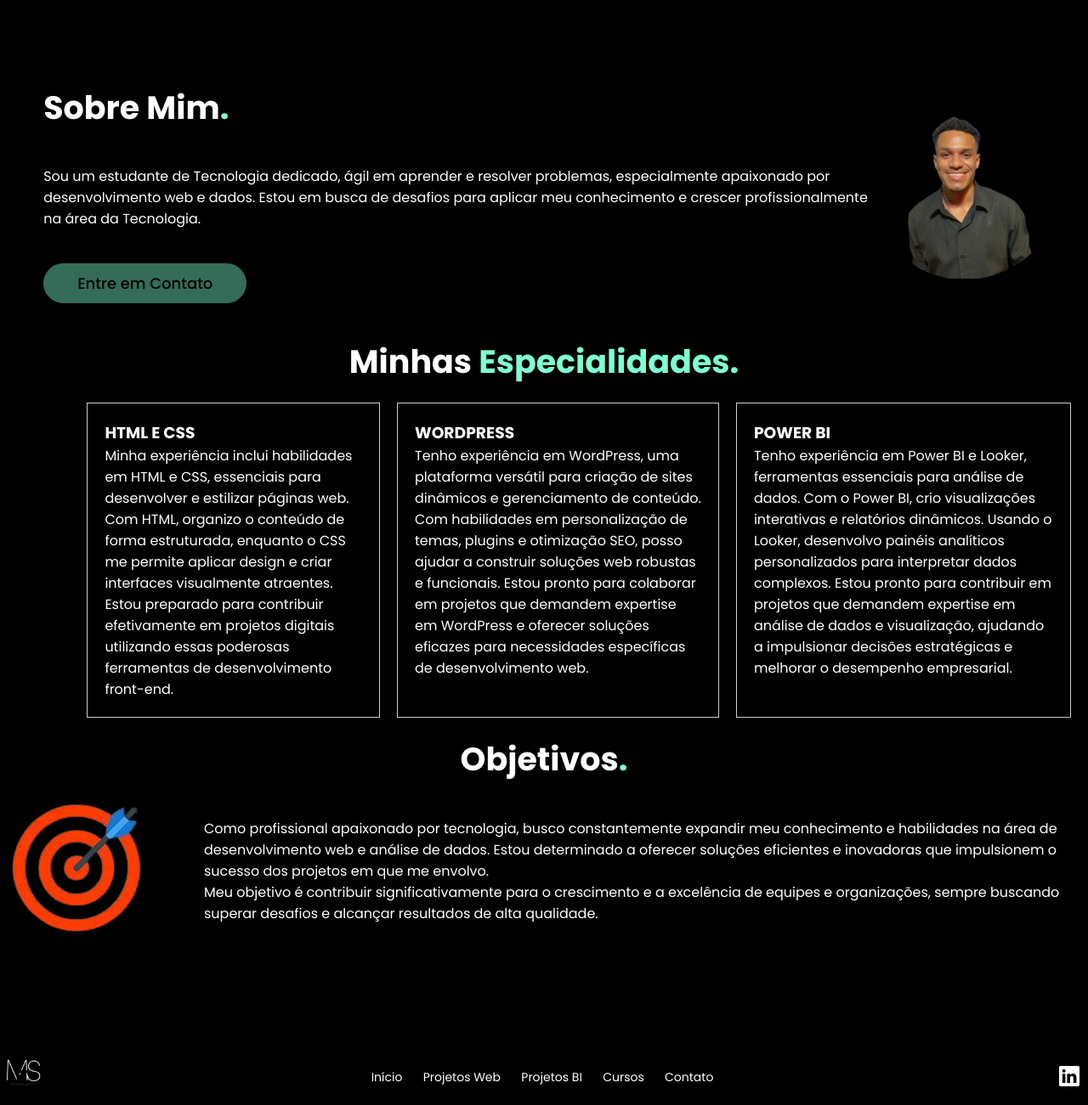
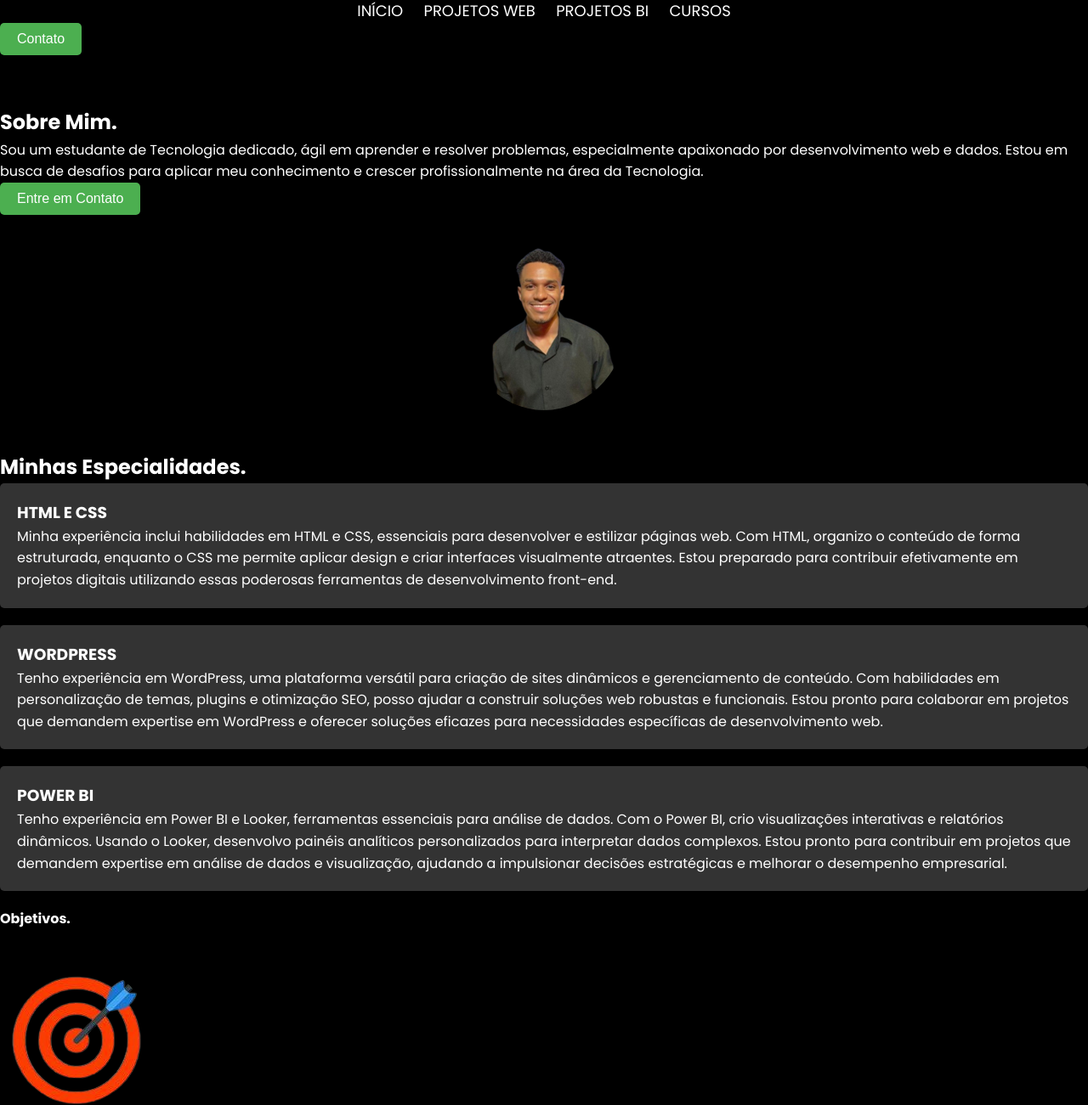
Before and after one commit to Souzamatheuss/portfolio-atualizado, a plain HTML site: page index.html in a window 1280 px wide. Shown: the part 179-1480 px from the top of the page at 85% size. Drawn offline with nearby package versions, Linux system fonts and the light colour scheme.

Commit message:
update.stylecss

```diff
--- a/style.css
+++ b/style.css
@@ -1,209 +1,124 @@
-
-/*ESTILO GERAL*/
-* {
+/* Reset de margens e padding para o corpo da página */
+body, h1, h2, h3, h4, p, ul {
     margin: 0;
     padding: 0;
-    box-sizing: border-box;
-    font-family: "Poppins", sans-serif;
 }
 
+/* Estilo global para a página */
 body {
-    background-color: black;
-    height: 100vh;
+    font-family: 'Poppins', sans-serif; /* Utilizando a fonte do Google Fonts */
+    background-color: #000; /* Cor de fundo preta */
+    color: #fff; /* Cor do texto branco */
+    line-height: 1.6;
 }
 
-.interface{
-    max-width: 1280px;
-    margin: 0 auto;
+/* Estilizando links */
+a {
+    color: #fff; /* Cor do texto branco para links */
+    text-decoration: none;
 }
 
-.flex {
-    display: flex;
+a:hover {
+    text-decoration: underline; /* Sublinhado ao passar o mouse sobre links */
 }
 
-.btn-contato button{
-    padding: 10px 40px;
-    font-size: 18px;
-    font-weight: 500;
-    background-color: rgb(53, 107, 89);
-    border: 0;
-    border-radius: 30px;
+/* Estilo para botões */
+button {
+    background-color: #4CAF50; /* Cor verde */
+    color: #fff; /* Cor do texto branco */
+    border: none;
+    padding: 10px 20px;
+    cursor: pointer;
+    font-size: 16px;
+    border-radius: 5px;
 }
 
-h2.titulo {
-    color: white;
-    font-size: 38px;
+button:hover {
+    opacity: 0.8; /* Reduz a opacidade ao passar o mouse sobre o botão */
+}
+
+/* Estilo para cabeçalhos */
+h1, h2, h3, h4 {
+    color: #fff; /* Cor do texto branco */
+}
+
+/* Estilo para o header */
+header {
+    background-color: #000; /* Cor de fundo preta */
+    padding: 20px 0;
+}
+
+/* Estilo para o footer */
+footer {
+    background-color: #000; /* Cor de fundo preta */
+    color: #fff; /* Cor do texto branco */
+    padding: 20px 0;
+}
+
+/* Estilo para o menu desktop */
+.menu-desktop ul {
+    list-style-type: none;
     text-align: center;
 }
 
-h2.titulo span {
-    color: aquamarine;
-}
-
-button:hover {
-    color: aquamarine;
-}
-
-
-/*ESTILO DO CABEÇALHO*/
-header {
-    padding: 40px 4%;
-}
-
-header > .interface {
-    display: flex;
-    align-items: center;
-    justify-content: space-between;
-}
-
-header a {
-    color : rgb(110, 110, 110);
-    text-decoration: none;
-}
-
-header a:hover {
-    color: white;
-}
-
-header nav ul {
-    list-style-type: none;
-}
-
-header nav li {
-    display: inline-block;
-    padding: 0 40px;
-}
-
-
-header .btn-contato button:hover {
-    color: aquamarine;
-}
-
-/* ESTILO DO TOPO DO SITE */
-
-section.topo-do-site {
-    padding: 40px 4%;
-}
-
-section.topo-do-site.flex {
-    align-items: center;
-    justify-content: center;
-}
-
-.topo-do-site h1 {
-    color: white;
-    font-size: 38px;
-}
-
-.topo-do-site h1 span{
-    color: aquamarine;
-}
-
-.topo-do-site .txt-topo-site p {
-    color: white;
-    margin: 40px 0;
-}
-
-/*ESTILO DAS ESPECIALIDADES*/
-section.especialidades {
-    padding:40px 4%;
-}
-
-.especialidades-box {
-    color: #FFF;
-    padding:40px ;
-    margin-bottom: 20px; /* Espaçamento entre as especialidades */
-    margin-right: 20px; /* Margem no lado direito para evitar que fique grudado na borda */
-    padding: 20px; /* Espaçamento interno para dar um visual mais espaçado */
-    border: 1px solid #ccc; /* Adiciona uma borda para separar visualmente as especialidades */
-}
-
-
- h2 {
-    margin-bottom: 20px;
-}
-
-/*ESTILO DO OBJETIVO */
-
-section .objetivos {
-    padding: 40px 4%;
-}
-
-.Objetivos .txt-objetivos {
-    color: white;
-}
-
-.Objetivos .flex {
-    align-items: center;
-    gap: 60px;
-}
-
-h4 {
-    font-size: 38px;
-    color: white;
-    text-align: center;
-    margin-bottom: 10px;
-}
-
-span {
-    color: aquamarine;
-}
-
-.txt-objetivos .p {
-    text-align: justify;
-}
-
-.Objetivos .btn-social button {
-    width: 60px;
-    height: 60px;
-    border-radius: 30px;
-    border: none;
-    background-color: aquamarine;
-    font-size: 22px;
+.menu-desktop ul li {
+    display: inline;
     margin: 0 10px;
 }
 
-footer {
-    background-color: #000000;
-    color: #fff;
-    padding: 20px 0;
-    margin-top: 100px;
-
+.menu-desktop ul li a {
+    font-size: 18px;
+    text-transform: uppercase;
 }
 
-.footer-content {
-    display: flex;
-    justify-content: space-between;
-    align-items: center;
+/* Estilo para as seções principais */
+.topo-do-site, .Objetivos {
+    padding: 40px 0;
 }
 
-.footer-logo img {
-    height: 50px;
+.topo-do-site .txt-topo-site {
+    flex: 1;
 }
 
+.topo-do-site .img-topo-site {
+    flex: 1;
+    text-align: center;
+}
+
+/* Estilo para as caixas de especialidades */
+.especialidades-box {
+    background-color: #333; /* Cor de fundo cinza escuro */
+    padding: 20px;
+    margin-bottom: 20px;
+    border-radius: 5px;
+}
+
+/* Estilo para imagens */
+.img-topo-site img, .img-objetivos img {
+    max-width: 100%;
+    height: auto;
+    border-radius: 50%;
+    box-shadow: 0 0 20px rgba(0, 0, 0, 0.6);
+}
+
+/* Estilo para o ícone de redes sociais no footer */
+.footer-social i {
+    font-size: 24px;
+    margin-right: 10px;
+}
+
+/* Estilo para o menu no footer */
 .menu-footer ul {
     list-style-type: none;
-    padding: 0;
-    margin: 0;
+    text-align: center;
 }
 
 .menu-footer ul li {
-    display: inline-block;
-    margin-right: 20px;
+    display: inline;
+    margin: 0 10px;
 }
 
 .menu-footer ul li a {
-    color: #fff;
-    text-decoration: none;
-    font-size: 14px;
+    font-size: 16px;
+    text-transform: uppercase;
 }
-
-.footer-social {
-    font-size: 24px;
-}
-
-.footer-social a {
-    color: #fff;
-    text-decoration: none;
-    margin-right: 10px;
-}
```
